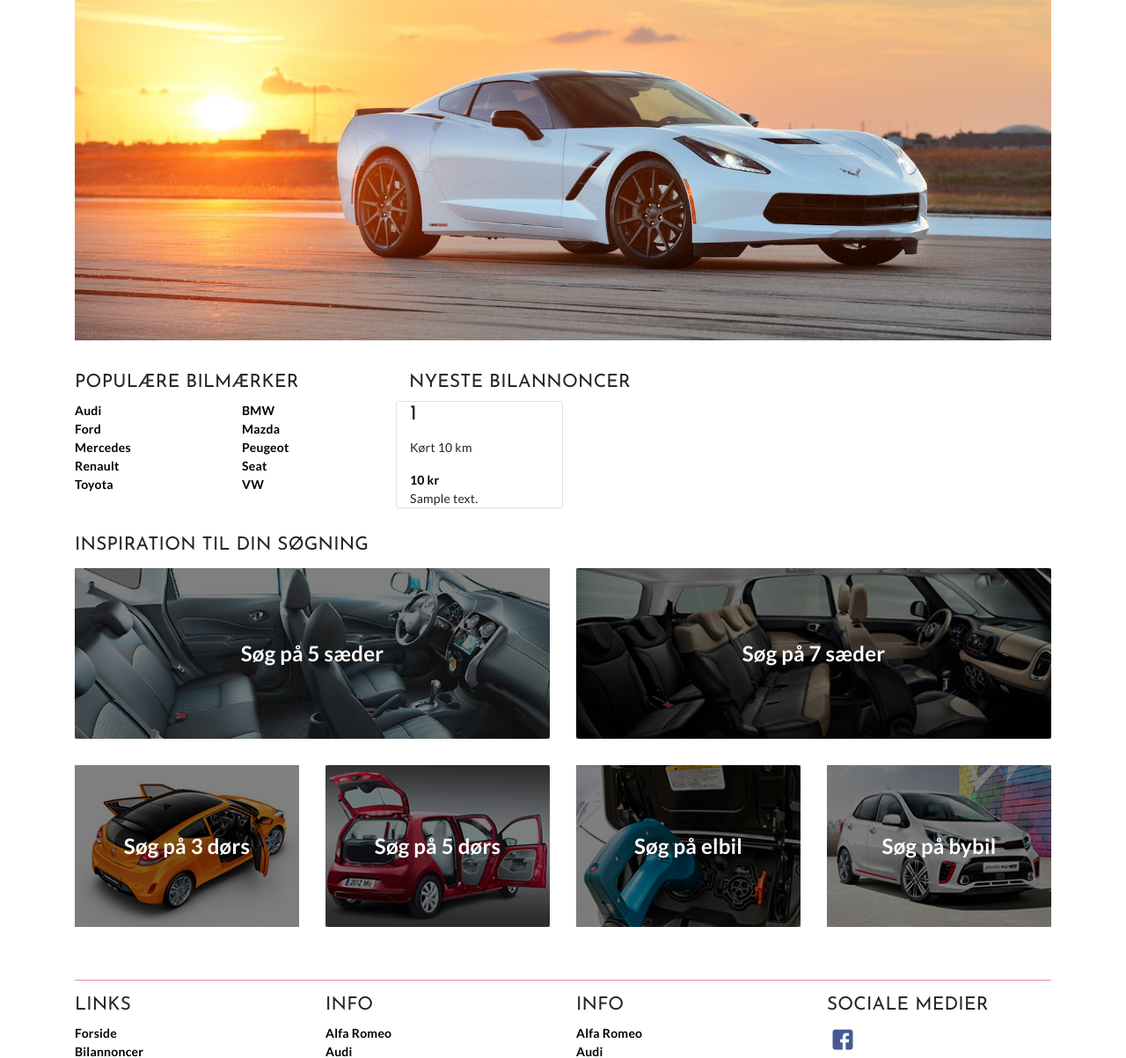
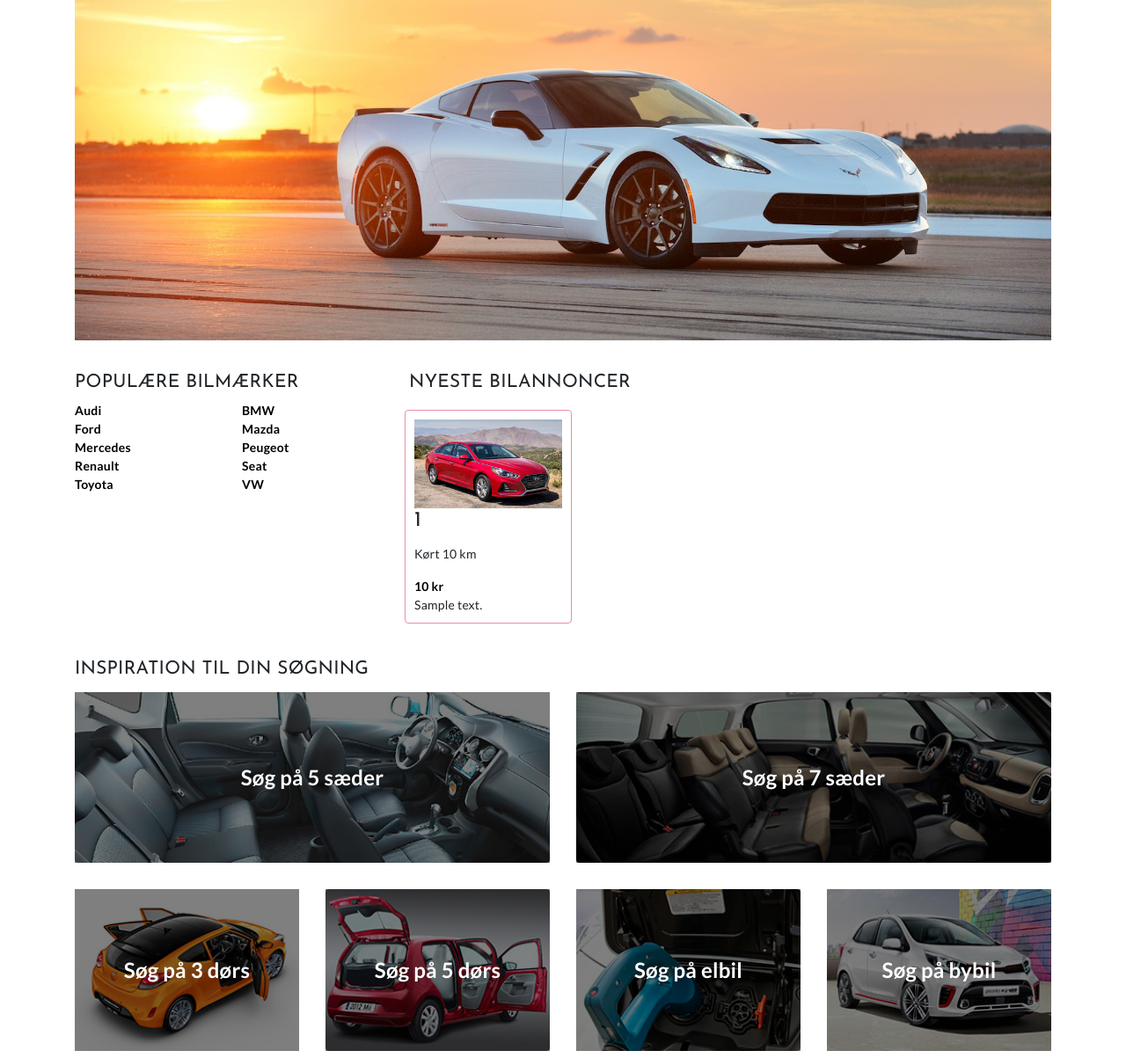
Before and after one commit to Sh1tSoft/Bileezy, a PHP site: page / in a window 1280 px wide. Shown: the part 149-1352 px from the top of the page at 88% size. Run offline with PHP 8.4, Linux system fonts and the light colour scheme; tables that the repository leaves empty hold one stand-in row (values such as "Sample post"); data that the repository does not hold is empty; style sheets or scripts are compiled from the project's sources; some libraries are stand-ins or nearby versions.

Commit message:
styling af cards
Det ligner lort

```diff
--- a/assets/sass/comps/_frontpage.sass
+++ b/assets/sass/comps/_frontpage.sass
@@ -32,3 +32,10 @@
         &:hover
           color: black
           background-color: $brand__button--transparent
+
+.card
+  padding: 10px
+  border: 1px solid $brand__button
+  display: flex
+  .card-block
+  margin: 10px
--- a/index.php
+++ b/index.php
@@ -59,10 +59,10 @@ require 'includes/header.php'; ?>
 
                     <div class="card products__newest--card col-sm-3">
                         <!-- PLACEHOLDER -->
-                       <!-- <img src="assets/img/3.jpg">-->
+                       <img src="assets/img/3.jpg">
                         <!-- <img class="card-img-top" src="assets/img/products/<?= $imgRow['image_path'] ?>"
                              alt="produkt-billede"> -->
-                        <div class="card-block">
+                        <div class="card-block products__db--car">
                             <h4 class="card-title products__name"><?= $row['model'] ?></h4>
                             <p class="card-text products__description">Kørt <?= $row['mileage'] ?> km</p>
                             <a href="#" class="products__price"><?= $row['price'] ?> kr</a>
```
